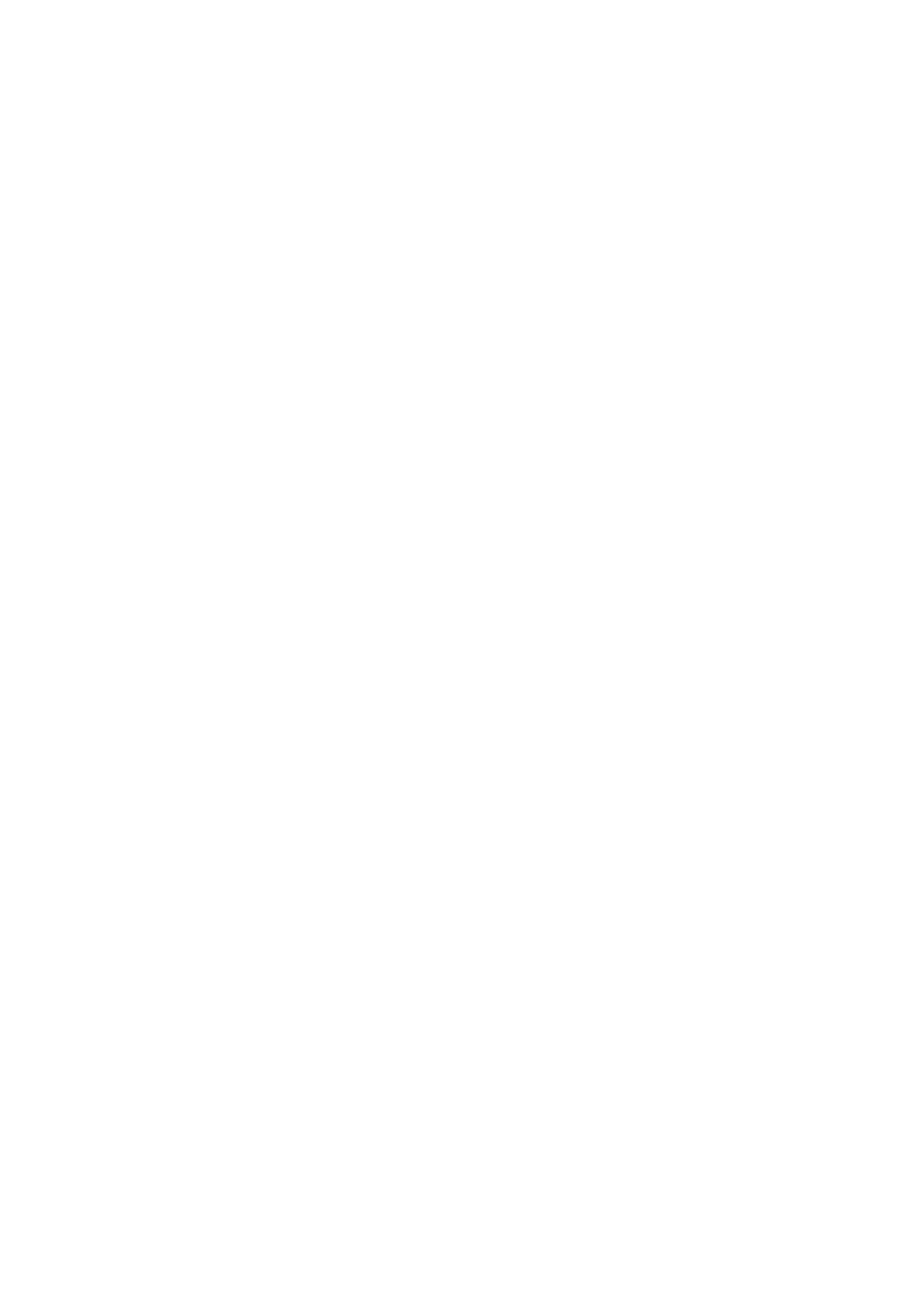
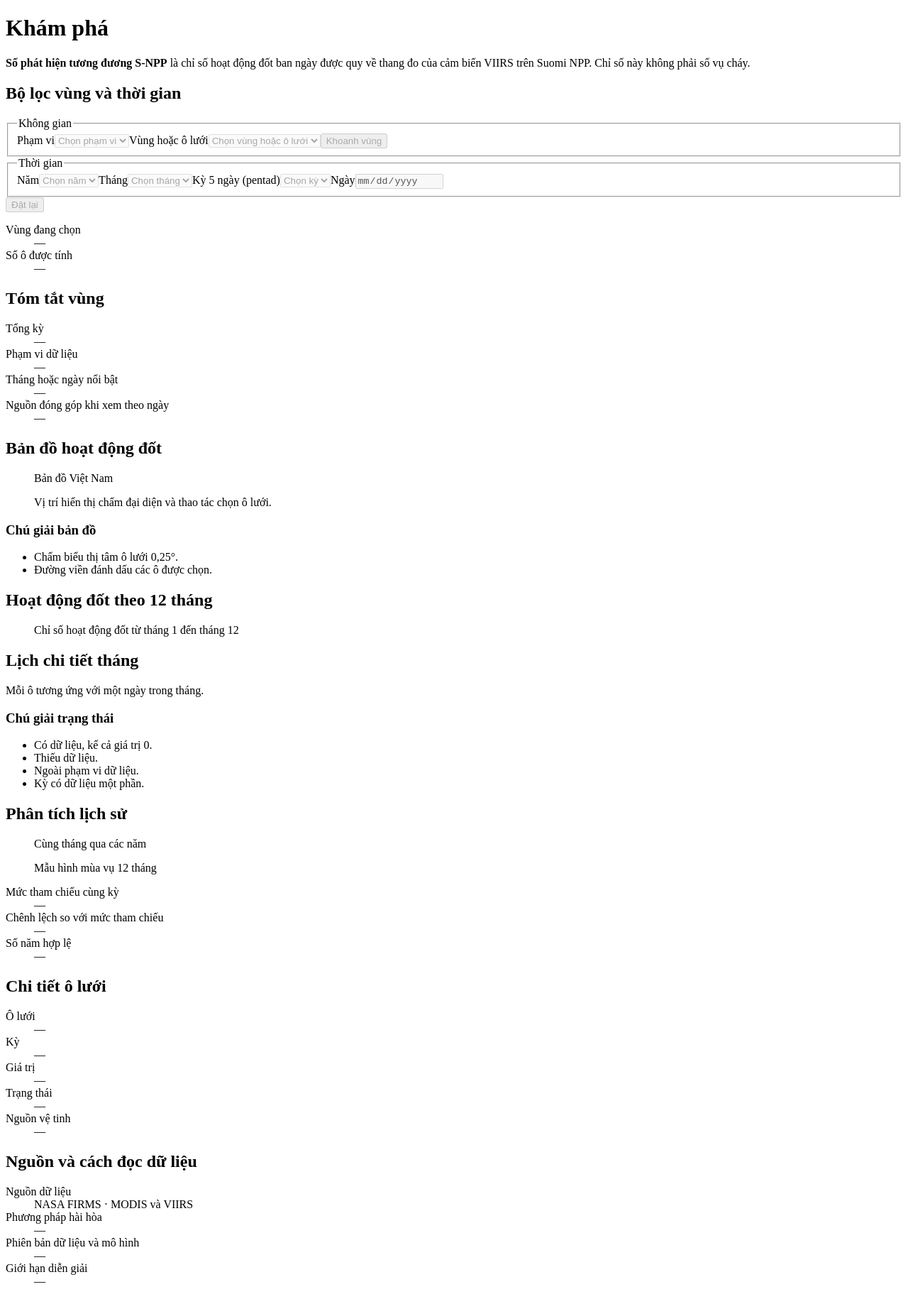
Before and after one commit to Bao10032006/NasaHackathonChallenge, a React (Vite) app in the folder frontend/: page / in a window 1280 px wide. Shown: the whole page at 71% size. Before the commit the page ends 800 px from the top, so only its background shows below. Built offline with nearby package versions, Linux system fonts and the light colour scheme.

Commit message:
feat(frontend): scaffold Explore screen

```diff
--- a/frontend/src/App.tsx
+++ b/frontend/src/App.tsx
@@ -1,3 +1,5 @@
+import ExploreScreen from './explore/ExploreScreen'
+
 export default function App() {
-  return null
+  return <ExploreScreen />
 }
--- /dev/null
+++ b/frontend/src/explore/ActivityCalendars.tsx
@@ -0,0 +1,28 @@
+export function ActivityCalendars() {
+  return (
+    <>
+      <section aria-labelledby="monthly-activity-title">
+        <h2 id="monthly-activity-title">Hoạt động đốt theo 12 tháng</h2>
+        <figure>
+          <figcaption>Chỉ số hoạt động đốt từ tháng 1 đến tháng 12</figcaption>
+          <div data-slot="monthly-chart" />
+        </figure>
+        <div role="status" />
+      </section>
+
+      <section aria-labelledby="day-calendar-title">
+        <h2 id="day-calendar-title">Lịch chi tiết tháng</h2>
+        <p>Mỗi ô tương ứng với một ngày trong tháng.</p>
+        <div data-slot="day-calendar" />
+        <h3>Chú giải trạng thái</h3>
+        <ul>
+          <li>Có dữ liệu, kể cả giá trị 0.</li>
+          <li>Thiếu dữ liệu.</li>
+          <li>Ngoài phạm vi dữ liệu.</li>
+          <li>Kỳ có dữ liệu một phần.</li>
+        </ul>
+        <div role="status" />
+      </section>
+    </>
+  )
+}
--- /dev/null
+++ b/frontend/src/explore/DataPanels.tsx
@@ -0,0 +1,38 @@
+export function GridCellDetails() {
+  return (
+    <section aria-labelledby="grid-cell-details-title">
+      <h2 id="grid-cell-details-title">Chi tiết ô lưới</h2>
+      <dl>
+        <dt>Ô lưới</dt>
+        <dd>—</dd>
+        <dt>Kỳ</dt>
+        <dd>—</dd>
+        <dt>Giá trị</dt>
+        <dd>—</dd>
+        <dt>Trạng thái</dt>
+        <dd>—</dd>
+        <dt>Nguồn vệ tinh</dt>
+        <dd>—</dd>
+      </dl>
+      <div role="status" />
+    </section>
+  )
+}
+
+export function DataNotes() {
+  return (
+    <section aria-labelledby="data-notes-title">
+      <h2 id="data-notes-title">Nguồn và cách đọc dữ liệu</h2>
+      <dl>
+        <dt>Nguồn dữ liệu</dt>
+        <dd>NASA FIRMS · MODIS và VIIRS</dd>
+        <dt>Phương pháp hài hòa</dt>
+        <dd>—</dd>
+        <dt>Phiên bản dữ liệu và mô hình</dt>
+        <dd>—</dd>
+        <dt>Giới hạn diễn giải</dt>
+        <dd>—</dd>
+      </dl>
+    </section>
+  )
+}
--- /dev/null
+++ b/frontend/src/explore/ExploreFilters.tsx
@@ -0,0 +1,56 @@
+export function ExploreFilters() {
+  return (
+    <section aria-labelledby="explore-filters-title">
+      <h2 id="explore-filters-title">Bộ lọc vùng và thời gian</h2>
+
+      <fieldset disabled>
+        <legend>Không gian</legend>
+        <label htmlFor="area-type">Phạm vi</label>
+        <select id="area-type" defaultValue="">
+          <option value="">Chọn phạm vi</option>
+          <option value="national">Toàn quốc</option>
+          <option value="diagnostic_region">Vùng có sẵn</option>
+          <option value="cell">Ô lưới</option>
+        </select>
+
+        <label htmlFor="area">Vùng hoặc ô lưới</label>
+        <select id="area">
+          <option>Chọn vùng hoặc ô lưới</option>
+        </select>
+
+        <button type="button">Khoanh vùng</button>
+      </fieldset>
+
+      <fieldset disabled>
+        <legend>Thời gian</legend>
+        <label htmlFor="year">Năm</label>
+        <select id="year">
+          <option>Chọn năm</option>
+        </select>
+
+        <label htmlFor="month">Tháng</label>
+        <select id="month">
+          <option>Chọn tháng</option>
+        </select>
+
+        <label htmlFor="pentad">Kỳ 5 ngày (pentad)</label>
+        <select id="pentad">
+          <option>Chọn kỳ</option>
+        </select>
+
+        <label htmlFor="date">Ngày</label>
+        <input id="date" type="date" />
+      </fieldset>
+
+      <button type="button" disabled>Đặt lại</button>
+
+      <dl>
+        <dt>Vùng đang chọn</dt>
+        <dd>—</dd>
+        <dt>Số ô được tính</dt>
+        <dd>—</dd>
+      </dl>
+      <div role="status" />
+    </section>
+  )
+}
--- /dev/null
+++ b/frontend/src/explore/ExploreScreen.tsx
@@ -0,0 +1,30 @@
+import { ActivityCalendars } from './ActivityCalendars'
+import { DataNotes, GridCellDetails } from './DataPanels'
+import { ExploreFilters } from './ExploreFilters'
+import { FireGridMap } from './FireGridMap'
+import { HistoricalAnalysis } from './HistoricalAnalysis'
+import { PeriodSummary } from './PeriodSummary'
+
+export default function ExploreScreen() {
+  return (
+    <main>
+      <header>
+        <h1>Khám phá</h1>
+        <p>
+          <strong>Số phát hiện tương đương S-NPP</strong> là chỉ số hoạt động đốt
+          ban ngày được quy về thang đo của cảm biến VIIRS trên Suomi NPP.
+          Chỉ số này không phải số vụ cháy.
+        </p>
+      </header>
+
+      <ExploreFilters />
+      <div role="status" />
+      <PeriodSummary />
+      <FireGridMap />
+      <ActivityCalendars />
+      <HistoricalAnalysis />
+      <GridCellDetails />
+      <DataNotes />
+    </main>
+  )
+}
--- /dev/null
+++ b/frontend/src/explore/FireGridMap.tsx
@@ -0,0 +1,21 @@
+export function FireGridMap() {
+  return (
+    <section aria-labelledby="fire-grid-map-title">
+      <h2 id="fire-grid-map-title">Bản đồ hoạt động đốt</h2>
+      <figure>
+        <figcaption>Bản đồ Việt Nam</figcaption>
+        <div data-layer="cell-markers">
+          <p>Vị trí hiển thị chấm đại diện và thao tác chọn ô lưới.</p>
+        </div>
+        <div data-layer="selected-cell-outlines" />
+      </figure>
+
+      <h3>Chú giải bản đồ</h3>
+      <ul>
+        <li>Chấm biểu thị tâm ô lưới 0,25°.</li>
+        <li>Đường viền đánh dấu các ô được chọn.</li>
+      </ul>
+      <div role="status" />
+    </section>
+  )
+}
--- /dev/null
+++ b/frontend/src/explore/HistoricalAnalysis.tsx
@@ -0,0 +1,25 @@
+export function HistoricalAnalysis() {
+  return (
+    <section aria-labelledby="historical-analysis-title">
+      <h2 id="historical-analysis-title">Phân tích lịch sử</h2>
+      <figure>
+        <figcaption>Cùng tháng qua các năm</figcaption>
+        <div data-slot="historical-trend" />
+      </figure>
+      <figure>
+        <figcaption>Mẫu hình mùa vụ 12 tháng</figcaption>
+        <div data-slot="seasonality" />
+      </figure>
+
+      <dl>
+        <dt>Mức tham chiếu cùng kỳ</dt>
+        <dd>—</dd>
+        <dt>Chênh lệch so với mức tham chiếu</dt>
+        <dd>—</dd>
+        <dt>Số năm hợp lệ</dt>
+        <dd>—</dd>
+      </dl>
+      <div role="status" />
+    </section>
+  )
+}
--- /dev/null
+++ b/frontend/src/explore/PeriodSummary.tsx
@@ -0,0 +1,18 @@
+export function PeriodSummary() {
+  return (
+    <section aria-labelledby="period-summary-title">
+      <h2 id="period-summary-title">Tóm tắt vùng</h2>
+      <dl>
+        <dt>Tổng kỳ</dt>
+        <dd>—</dd>
+        <dt>Phạm vi dữ liệu</dt>
+        <dd>—</dd>
+        <dt>Tháng hoặc ngày nổi bật</dt>
+        <dd>—</dd>
+        <dt>Nguồn đóng góp khi xem theo ngày</dt>
+        <dd>—</dd>
+      </dl>
+      <div role="status" />
+    </section>
+  )
+}
```
